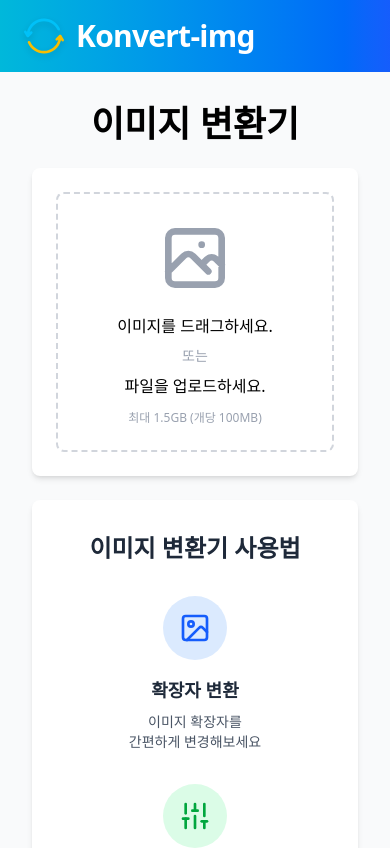
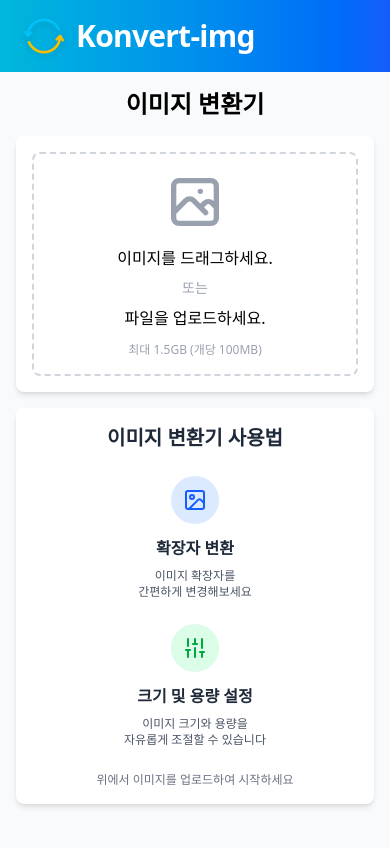
Before and after one commit to terrydkim/konvert-img, a React (Vite) app: page / in a window 390 px wide. Shown: the top 848 px of the page. Built offline with nearby package versions, Linux system fonts and the light colour scheme.

Commit message:
design: 반응형 레이아웃 추가

```diff
--- a/src/pages/converter/Converter.tsx
+++ b/src/pages/converter/Converter.tsx
@@ -132,16 +132,16 @@ const Converter = () => {
   };
 
   return (
-    <div className="min-h-screen bg-gray-50 p-8">
-      <div className="max-w-4xl mx-auto">
-      <h1 className="text-4xl font-bold mb-6 text-center">이미지 변환기</h1>
-      <section className="mb-6 text-center bg-white p-6 rounded-lg shadow-md">
+    <div className="min-h-screen bg-gray-50 p-4 sm:p-6 lg:p-8 xl:p-10">
+      <div className="max-w-2xl md:max-w-3xl lg:max-w-4xl xl:max-w-5xl mx-auto">
+      <h1 className="text-2xl md:text-3xl lg:text-4xl font-bold mb-4 md:mb-6 text-center">이미지 변환기</h1>
+      <section className="mb-4 md:mb-6 text-center bg-white p-4 sm:p-6 rounded-lg shadow-md">
         <div
-          className="rounded-lg border-2 border-dashed border-gray-300 p-6 cursor-pointer hover:bg-blue-50 hover:border-blue-500 transition-colors group"
+          className="rounded-lg border-2 border-dashed border-gray-300 p-4 sm:p-6 cursor-pointer hover:bg-blue-50 hover:border-blue-500 transition-colors group"
           onClick={handleUploadClick}
         >
-          <div className="justify-center flex mb-4">
-            <ImageUploadIcon className="w-20 h-20 text-gray-400 group-hover:text-blue-500 transition-colors" />
+          <div className="justify-center flex mb-3 md:mb-4">
+            <ImageUploadIcon className="w-16 h-16 sm:w-20 sm:h-20 text-gray-400 group-hover:text-blue-500 transition-colors" />
           </div>
           <div className="gap-2 flex flex-col items-center">
             <div>이미지를 드래그하세요.</div>
@@ -162,14 +162,14 @@ const Converter = () => {
         </div>
       </section>
       {selectedFiles.length > 0 ? (
-        <section className="mb-6 text-left bg-white p-6 rounded-lg shadow-md">
-          <div className="flex items-center justify-between mb-4">
-            <h2 className="text-lg font-semibold text-gray-700">
+        <section className="mb-4 md:mb-6 text-left bg-white p-4 sm:p-6 rounded-lg shadow-md">
+          <div className="flex items-center justify-between mb-3 md:mb-4">
+            <h2 className="text-base md:text-lg font-semibold text-gray-700">
               파일 목록 ({selectedFiles.length}개)
             </h2>
             <button
               onClick={resetAll}
-              className="px-4 py-2 text-sm font-medium cursor-pointer text-red-500 hover:text-red-600 hover:bg-red-50 rounded-lg transition-colors"
+              className="px-3 py-1.5 md:px-4 md:py-2 text-xs md:text-sm font-medium cursor-pointer text-red-500 hover:text-red-600 hover:bg-red-50 rounded-lg transition-colors"
             >
               전체 초기화
             </button>
@@ -180,11 +180,11 @@ const Converter = () => {
             onDownload={downloadSingle}
           />
           {/* 변환 버튼 */}
-          <div className="mt-4">
+          <div className="mt-3 md:mt-4">
             <button
               onClick={handleConvert}
               disabled={isConverting || convertibleCount === 0}
-              className={`w-full py-3 rounded-lg font-medium text-white  transition-colors ${
+              className={`w-full py-2.5 md:py-3 rounded-lg text-sm md:text-base font-medium text-white transition-colors ${
                 isConverting || convertibleCount === 0
                   ? "bg-gray-400 cursor-not-allowed"
                   : "bg-blue-500 hover:bg-blue-600  cursor-pointer"
@@ -200,31 +200,31 @@ const Converter = () => {
               <button
                 onClick={() => downloadZip(selectedFiles)}
                 disabled={isConverting}
-                className="flex items-center justify-center gap-2 w-full my-2 px-6 py-3 rounded-lg font-medium transition-colors
+                className="flex items-center justify-center gap-2 w-full my-2 px-4 md:px-6 py-2.5 md:py-3 rounded-lg text-sm md:text-base font-medium transition-colors
                 cursor-pointer bg-green-500 hover:bg-green-600 text-white"
               >
-                <Download className="w-5 h-5" />
+                <Download className="w-4 h-4 md:w-5 md:h-5" />
                 <div>전체 다운로드 (ZIP) {successCount}개</div>
               </button>
             )}
           </div>
         </section>
       ) : (
-        <section className="mb-6 bg-white p-8 rounded-lg shadow-md">
+        <section className="mb-4 md:mb-6 bg-white p-4 sm:p-6 lg:p-8 rounded-lg shadow-md">
           <div className="max-w-2xl mx-auto">
-            <h2 className="text-2xl font-bold text-center text-gray-800 mb-8">
+            <h2 className="text-xl md:text-2xl font-bold text-center text-gray-800 mb-6 md:mb-8">
               이미지 변환기 사용법
             </h2>
 
-            <div className="grid grid-cols-1 md:grid-cols-2 gap-8">
+            <div className="grid grid-cols-1 md:grid-cols-2 gap-6 md:gap-8">
               <div className="flex flex-col items-center text-center">
-                <div className="w-16 h-16 bg-blue-100 rounded-full flex items-center justify-center mb-4">
-                  <ImageIcon className="w-8 h-8 text-blue-600" />
+                <div className="w-12 h-12 md:w-16 md:h-16 bg-blue-100 rounded-full flex items-center justify-center mb-3 md:mb-4">
+                  <ImageIcon className="w-6 h-6 md:w-8 md:h-8 text-blue-600" />
                 </div>
-                <h3 className="text-lg font-semibold text-gray-800 mb-2">
+                <h3 className="text-base md:text-lg font-semibold text-gray-800 mb-2">
                   확장자 변환
                 </h3>
-                <p className="text-gray-600 text-sm">
+                <p className="text-gray-600 text-xs md:text-sm">
                   이미지 확장자를
                   <br />
                   간편하게 변경해보세요
@@ -232,13 +232,13 @@ const Converter = () => {
               </div>
 
               <div className="flex flex-col items-center text-center">
-                <div className="w-16 h-16 bg-green-100 rounded-full flex items-center justify-center mb-4">
-                  <Sliders className="w-8 h-8 text-green-600" />
+                <div className="w-12 h-12 md:w-16 md:h-16 bg-green-100 rounded-full flex items-center justify-center mb-3 md:mb-4">
+                  <Sliders className="w-6 h-6 md:w-8 md:h-8 text-green-600" />
                 </div>
-                <h3 className="text-lg font-semibold text-gray-800 mb-2">
+                <h3 className="text-base md:text-lg font-semibold text-gray-800 mb-2">
                   크기 및 용량 설정
                 </h3>
-                <p className="text-gray-600 text-sm">
+                <p className="text-gray-600 text-xs md:text-sm">
                   이미지 크기와 용량을
                   <br />
                   자유롭게 조절할 수 있습니다
@@ -247,8 +247,8 @@ const Converter = () => {
             </div>
 
             {/* 시작 안내 */}
-            <div className="mt-8 text-center">
-              <p className="text-gray-500 text-sm">
+            <div className="mt-6 md:mt-8 text-center">
+              <p className="text-gray-500 text-xs md:text-sm">
                 위에서 이미지를 업로드하여 시작하세요
               </p>
             </div>
```
Also changed, not shown: src/pages/converter/FileTable.tsx (+31 -31 lines).
